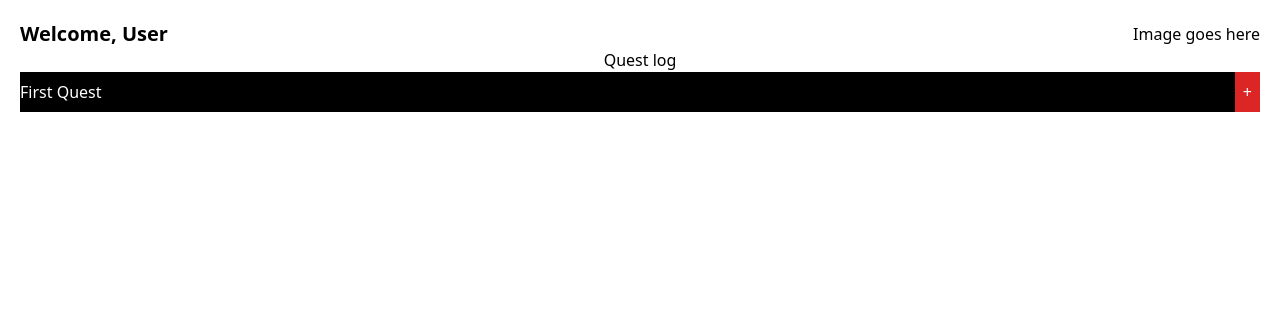
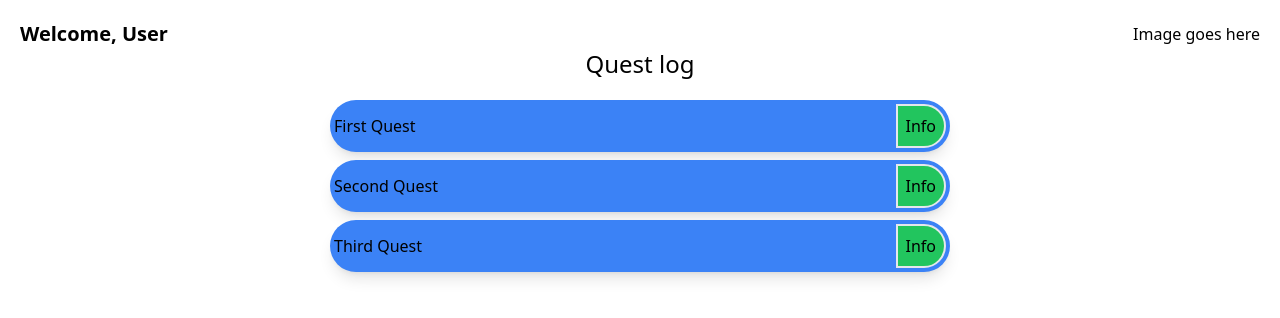
Before and after one commit to Jad229/LifeQuest, a Next.js app: page / in a window 1280 px wide. Shown: the top 318 px of the page. Built offline with nearby package versions, Linux system fonts and the light colour scheme.

Commit message:
created quest tile added some styles

```diff
--- a/components/Quest Log/QuestTile.tsx
+++ b/components/Quest Log/QuestTile.tsx
@@ -3,9 +3,9 @@ interface QuestTileProps {
 }
 function QuestTile({ title }: QuestTileProps): JSX.Element {
   return (
-    <div className="flex justify-between items-center bg-black text-white">
+    <div className="flex justify-between items-center bg-blue-500 border-white rounded-full p-1 shadow-lg">
       <h3>{title}</h3>
-      <button className="bg-red-600 p-2">+</button>
+      <button className="p-2 rounded-r-full border-2 bg-green-500">Info</button>
     </div>
   );
 }
--- a/components/Quest Log/index.tsx
+++ b/components/Quest Log/index.tsx
@@ -3,9 +3,11 @@ import QuestTile from "./QuestTile";
 function QuestLog() {
   return (
     <section className="text-center flex-col">
-      <h1>Quest log</h1>
-      <div>
+      <h1 className="text-2xl mb-5">Quest log</h1>
+      <div className="flex flex-col mx-auto gap-2 justify-center lg:w-1/2">
         <QuestTile title="First Quest" />
+        <QuestTile title="Second Quest" />
+        <QuestTile title="Third Quest" />
       </div>
     </section>
   );
```
